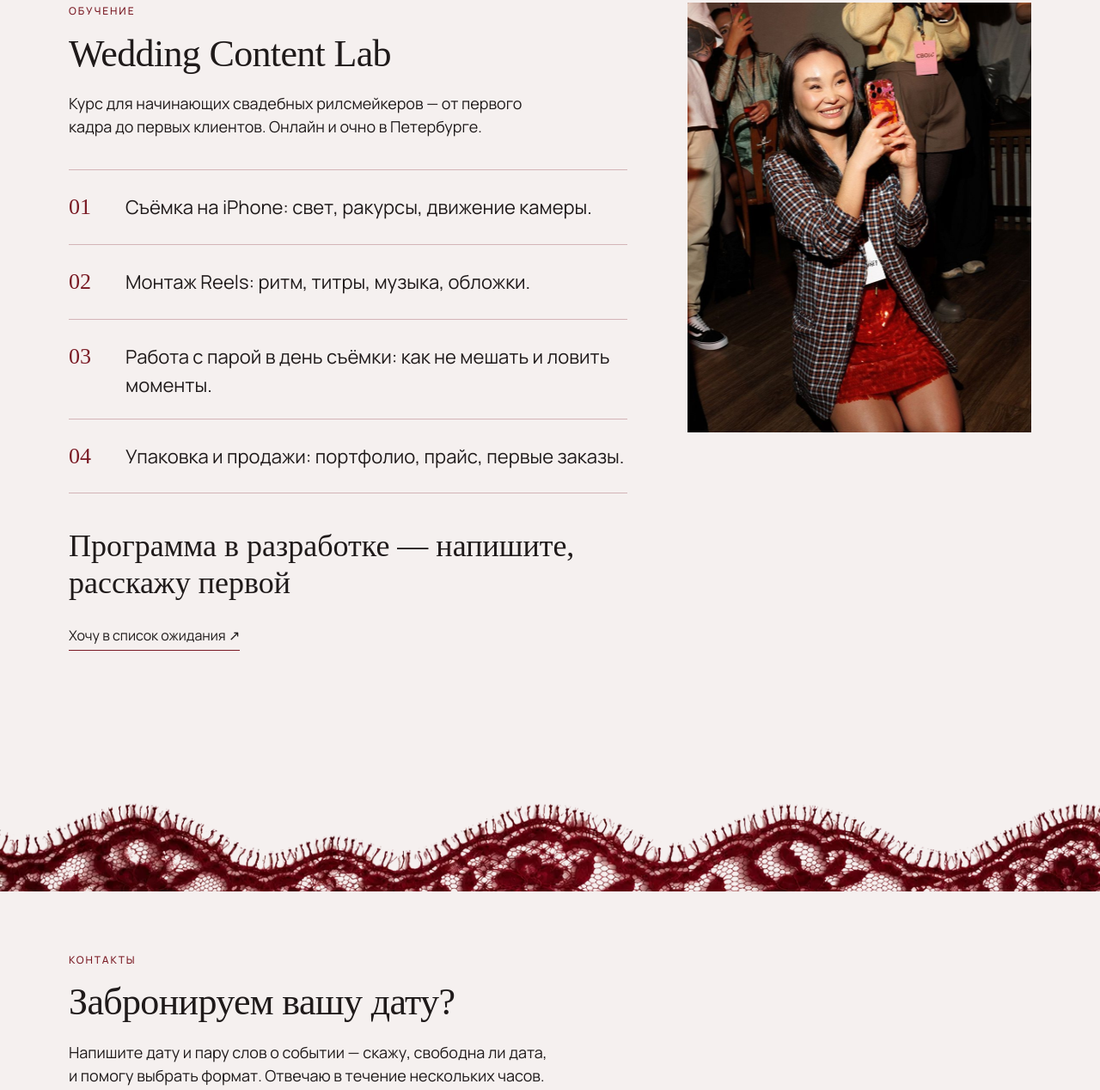
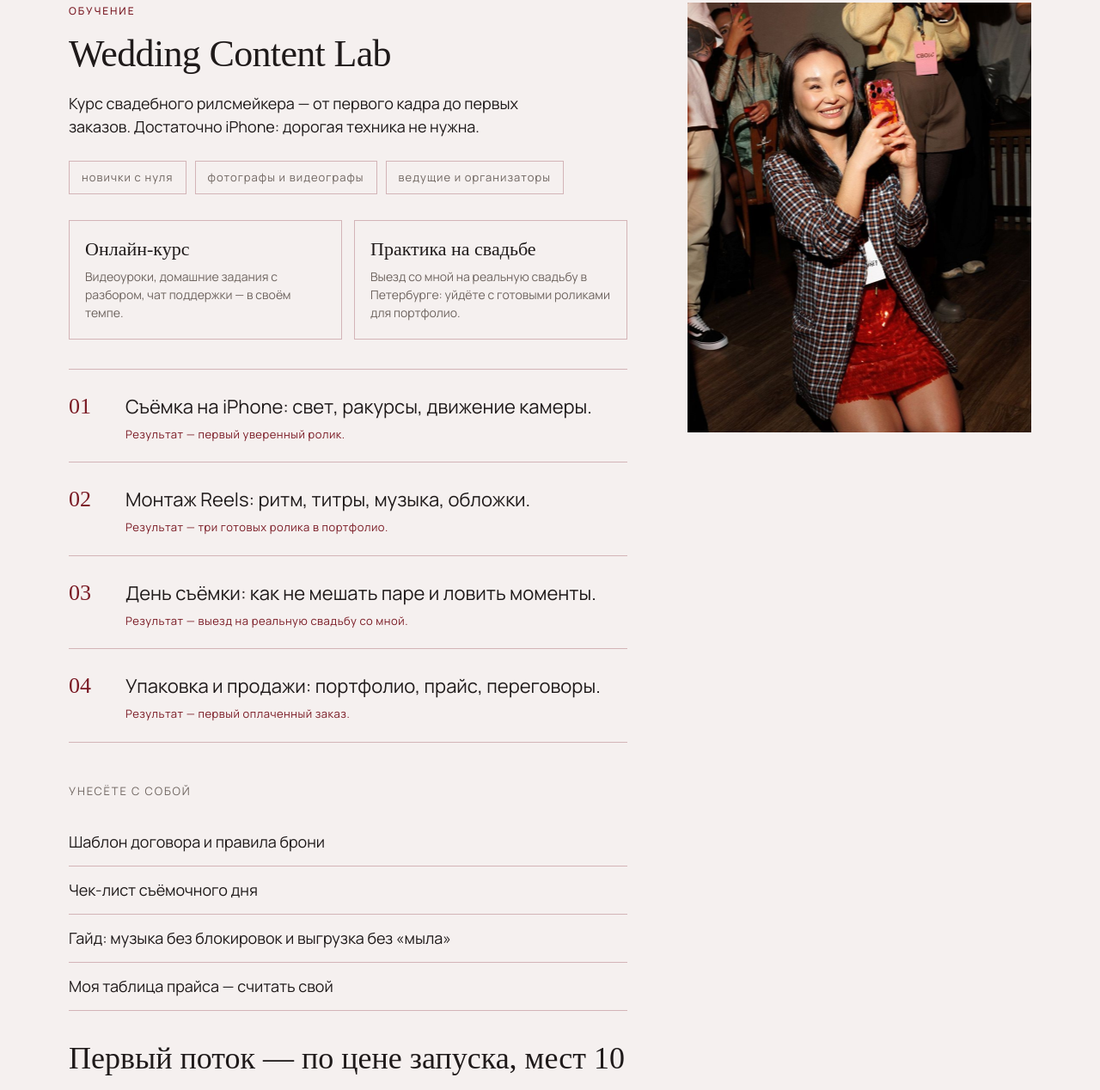
Before and after one commit to VVS-17/alinabaldan, a plain HTML site: page index.html in a window 1280 px wide. Shown: the part 8847-10115 px from the top of the page at 86% size. Drawn offline with Linux system fonts and the light colour scheme; a web font is replaced by a local one.

Commit message:
Обучение: форматы, аудитории, результаты модулей, материалы в подарок, цена запуска

```diff
--- a/index.html
+++ b/index.html
@@ -214,6 +214,13 @@ body.corp .hero .season span{color:#e5b8bc}
 /* ---------- approach ---------- */
 .approach .cols{display:flex;flex-direction:column;gap:44px}
 .approach .col-l img,.learn .imgcol img{width:100%;aspect-ratio:4/5;object-fit:cover}
+.learn .aud{display:flex;gap:10px;flex-wrap:wrap;margin:26px 0 30px}
+.learn .aud span{font-size:13px;letter-spacing:.08em;border:1px solid var(--line);padding:8px 14px;color:var(--mute)}
+.learn .fmts{display:flex;gap:14px;flex-wrap:wrap;margin-bottom:34px}
+.learn .fmt{border:1px solid var(--line);padding:20px 18px;flex:1;min-width:230px}
+.learn .fmt .ft{font-family:'Viaoda Libre',serif;font-size:22px;line-height:1.15}
+.learn .fmt p{font-size:14px;color:var(--mute);margin-top:8px;line-height:1.5}
+.learn .res{display:block;font-size:13px;color:var(--wine);margin-top:6px;letter-spacing:.04em}
 @media(min-width:900px){
   .approach .col-l{flex:0 0 400px}
   .learn .imgcol{flex:0 0 400px}
@@ -695,14 +702,34 @@ h2.sec{font-size:44px}
     <div class="txt">
       <span class="label">Обучение</span>
       <h2 class="sec">Wedding Content Lab</h2>
-      <p class="lead" style="margin-top:22px;max-width:560px">Курс для начинающих свадебных рилсмейкеров — от первого кадра до первых клиентов. Онлайн и очно в Петербурге.</p>
-      <ul class="points" style="margin-top:36px">
-        <li><span class="n">01</span><p>Съёмка на iPhone: свет, ракурсы, движение камеры.</p></li>
-        <li><span class="n">02</span><p>Монтаж Reels: ритм, титры, музыка, обложки.</p></li>
-        <li><span class="n">03</span><p>Работа с парой в день съёмки: как не мешать и ловить моменты.</p></li>
-        <li><span class="n">04</span><p>Упаковка и продажи: портфолио, прайс, первые заказы.</p></li>
+      <p class="lead" style="margin-top:22px;max-width:560px">Курс свадебного рилсмейкера — от первого кадра до первых заказов. Достаточно iPhone: дорогая техника не нужна.</p>
+      <div class="aud">
+        <span>новички с нуля</span><span>фотографы и видеографы</span><span>ведущие и организаторы</span>
+      </div>
+      <div class="fmts">
+        <div class="fmt">
+          <div class="ft">Онлайн-курс</div>
+          <p>Видеоуроки, домашние задания с разбором, чат поддержки — в своём темпе.</p>
+        </div>
+        <div class="fmt">
+          <div class="ft">Практика на свадьбе</div>
+          <p>Выезд со мной на реальную свадьбу в Петербурге: уйдёте с готовыми роликами для портфолио.</p>
+        </div>
+      </div>
+      <ul class="points">
+        <li><span class="n">01</span><p>Съёмка на iPhone: свет, ракурсы, движение камеры.<span class="res">Результат — первый уверенный ролик.</span></p></li>
+        <li><span class="n">02</span><p>Монтаж Reels: ритм, титры, музыка, обложки.<span class="res">Результат — три готовых ролика в портфолио.</span></p></li>
+        <li><span class="n">03</span><p>День съёмки: как не мешать паре и ловить моменты.<span class="res">Результат — выезд на реальную свадьбу со мной.</span></p></li>
+        <li><span class="n">04</span><p>Упаковка и продажи: портфолио, прайс, переговоры.<span class="res">Результат — первый оплаченный заказ.</span></p></li>
       </ul>
-      <p class="bigline">Программа в разработке — напишите, расскажу первой</p>
+      <p class="mnote" style="margin:34px 0 10px;font-size:13px;letter-spacing:.14em;text-transform:uppercase;color:var(--mute)">Унесёте с собой</p>
+      <ul class="bizlist" style="margin-top:0;border-top:none">
+        <li>Шаблон договора и правила брони</li>
+        <li>Чек-лист съёмочного дня</li>
+        <li>Гайд: музыка без блокировок и выгрузка без «мыла»</li>
+        <li>Моя таблица прайса — считать свой</li>
+      </ul>
+      <p class="bigline" style="margin-top:34px">Первый поток — по цене запуска, мест 10</p>
       <a class="link" href="#contacts" data-type="Курс" style="margin-top:26px">Хочу в список ожидания ↗</a>
     </div>
     <div class="imgcol"><img src="assets/at-work.jpg" alt="Алина Балдан снимает свадьбу на телефон — закулисье работы" loading="lazy"></div>
```
